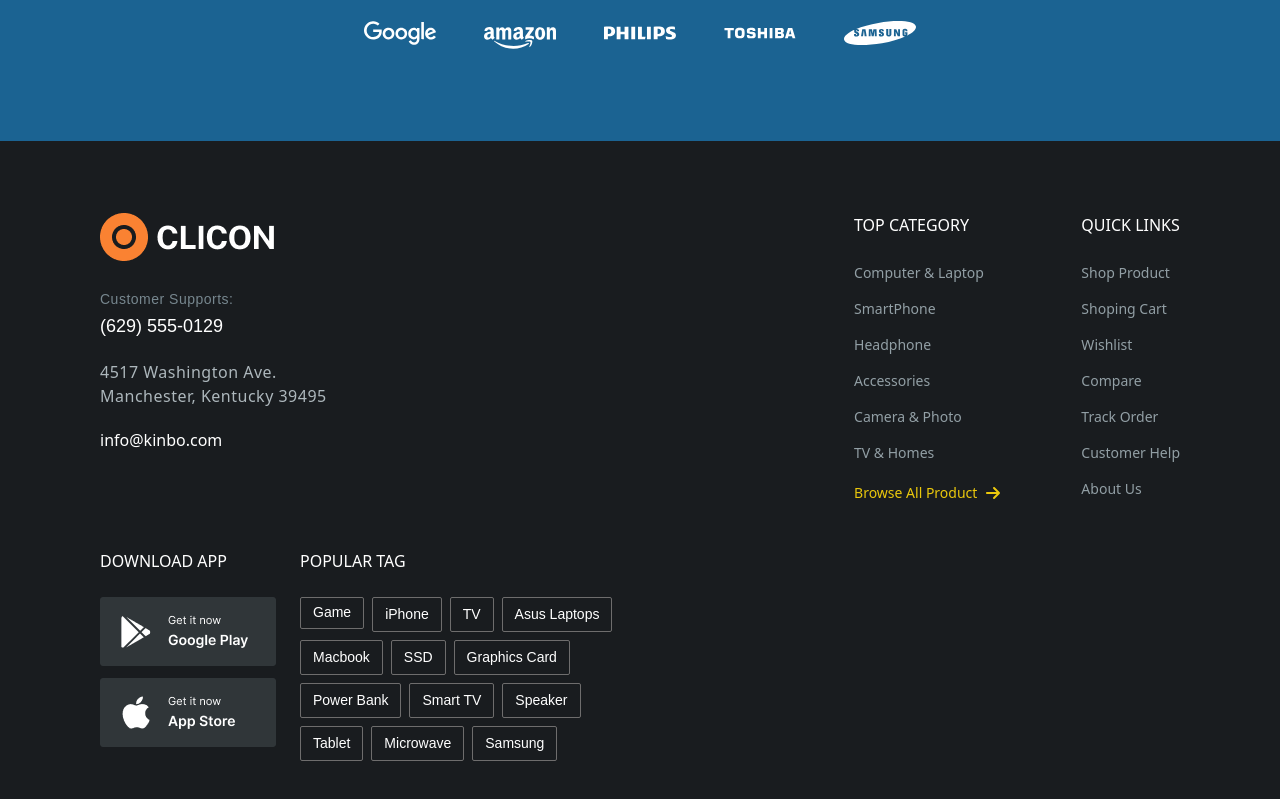
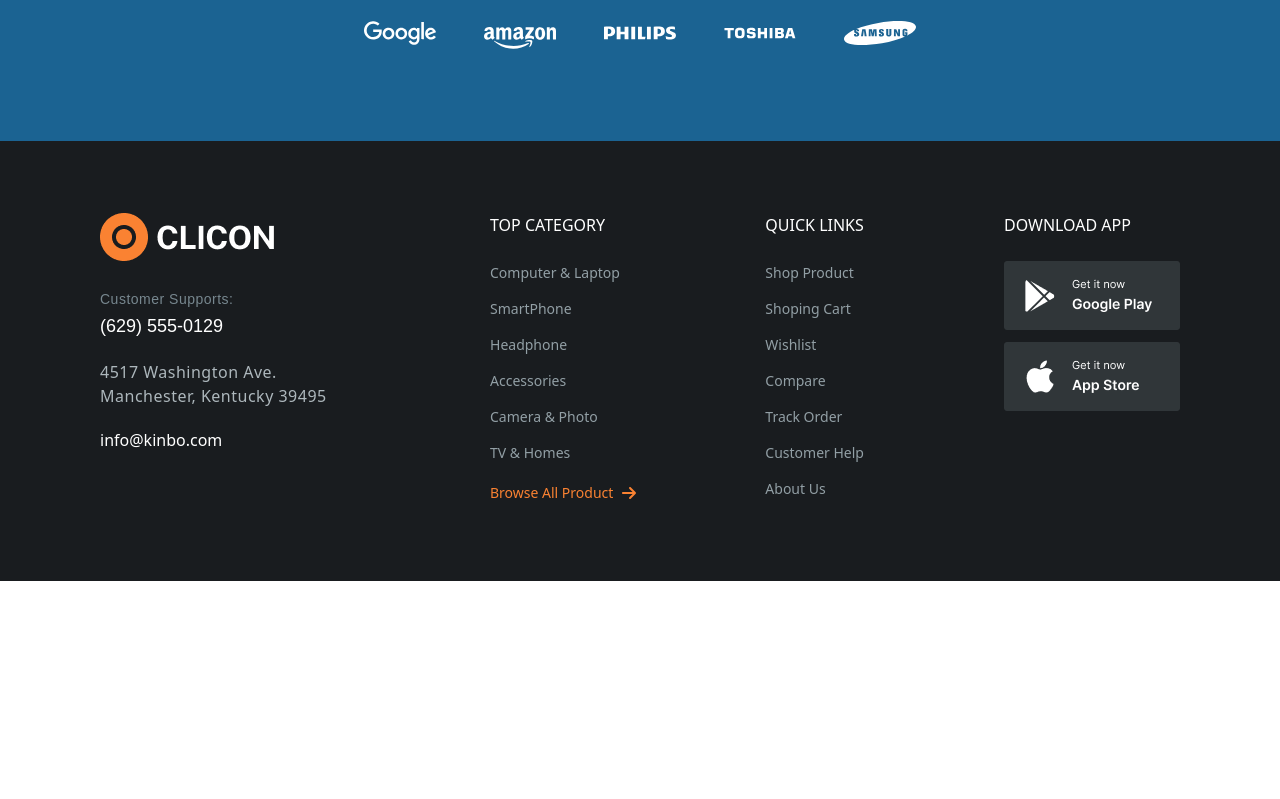
Before and after one commit to sydalshghty/united-deals, a React (Vite) app: page / in a window 1280 px wide. Shown: the part 2932-3731 px from the top of the page. After the commit the page ends 3513 px from the top, so only its background shows below. Built offline with nearby package versions, Linux system fonts and the light colour scheme; no server answers.

Commit message:
upload-changes

```diff
--- a/src/components/footer/footer.css
+++ b/src/components/footer/footer.css
@@ -10,3 +10,8 @@
     color: white;
     padding: 6px 12px;
 }
+@media (max-width: 768px){
+    footer .container .col-two{
+        gap: 40px;
+    }
+}
--- a/src/components/footer/footer.jsx
+++ b/src/components/footer/footer.jsx
@@ -3,13 +3,16 @@ import googlePlayImg from "../../assets/Mobile App.png";
 import appleStoreImg from "../../assets/Mobile App (1).png";
 import { FaArrowRight } from "react-icons/fa6";
 import "./footer.css";
+import { Link } from "react-router-dom";
 
 function Footer() {
     return (
         <footer className="w-full h-full bg-gray900 pt-[72px] pb-[72px]">
             <div className="container flex justify-between min-w-[100%] h-full flex-wrap gap-10">
                 <div className="col-one">
-                    <img src={logoImg} alt="logo" className="cursor-pointer mb-7" />
+                    <Link to={`/`} onClick={() => window.scrollTo({top: 0, behavior: "smooth"})}>
+                        <img src={logoImg} alt="logo" className="cursor-pointer mb-7" />
+                    </Link>
                     <div className="flex flex-col gap-1 mb-5 customer-support">
                         <h2 className="text-sm  font-medium text-gray500 tracking-[0.5px]">Customer Supports:</h2>
                         <p className="text-[18px] text-white font-medium">(629) 555-0129</p>
@@ -17,7 +20,7 @@ function Footer() {
                     <p className="p-location text-base font-sans tracking-[0.5px] text-gray300 max-w-[250px] mb-5">4517 Washington Ave. Manchester, Kentucky 39495</p>
                     <a href="mailto:info@kinbo.com" className="font-sans text-base text-white">info@kinbo.com</a>
                 </div>
-                <div className="flex flex-wrap gap-20 col-two">
+                <div className="flex flex-wrap gap-32 col-two">
                     <ul className="TopCategory-links">
                         <h2 className="mb-6 font-sans text-base font-medium text-white uppercase">Top Category</h2>
                         <div className="flex flex-col gap-3 all-links">
@@ -39,10 +42,12 @@ function Footer() {
                             <li>
                                 <a href="#" className="font-sans text-sm font-medium transition-colors duration-500 text-gray400 hover:text-white">TV & Homes</a>
                             </li>
-                            <div className="go-to-products flex gap-2 items-center justify-center h-[32px]">
-                                <a href="#" className="font-sans text-sm font-medium text-warning500">Browse All Product</a>
-                                <FaArrowRight className="cursor-pointer text-warning500" />
-                            </div>
+                            <Link to={`/all-products`} onClick={() => window.scrollTo({top: 0, behavior: "smooth"})}>
+                                <div className="go-to-products flex gap-2 items-center justify-center h-[32px]">
+                                    <a href="#" className="font-sans text-sm font-medium text-primary500">Browse All Product</a>
+                                    <FaArrowRight className="cursor-pointer text-primary500" />
+                                </div>
+                            </Link>
                         </div>
                     </ul>
                     <ul className="Quicklinks-links">
@@ -80,24 +85,6 @@ function Footer() {
                             <img src={appleStoreImg} alt="apple-store" className="cursor-pointer" />
                         </div>
                     </div>
-                    <div className="Popular-Tag">
-                        <h2 className="mb-6 font-sans text-base font-medium text-white uppercase">Popular Tag</h2>
-                        <div className="all-tags flex w-[350px] flex-wrap gap-2">
-                            <div className="col-tag w-fit h-8 pt-[6px] pb-[6px] pl-3 pr-3">Game</div>
-                            <div className="col-tag">iPhone</div>
-                            <div className="col-tag">TV</div>
-                            <div className="col-tag">Asus Laptops</div>
-                            <div className="col-tag">Macbook</div>
-                            <div className="col-tag">SSD</div>
-                            <div className="col-tag">Graphics Card</div>
-                            <div className="col-tag">Power Bank</div>
-                            <div className="col-tag">Smart TV</div>
-                            <div className="col-tag">Speaker</div>
-                            <div className="col-tag">Tablet</div>
-                            <div className="col-tag">Microwave</div>
-                            <div className="col-tag">Samsung</div>
-                        </div>
-                    </div>
                 </div>
             </div>
         </footer>
```
Also changed, not shown: src/components/all-products-page-content/all-products.css.
